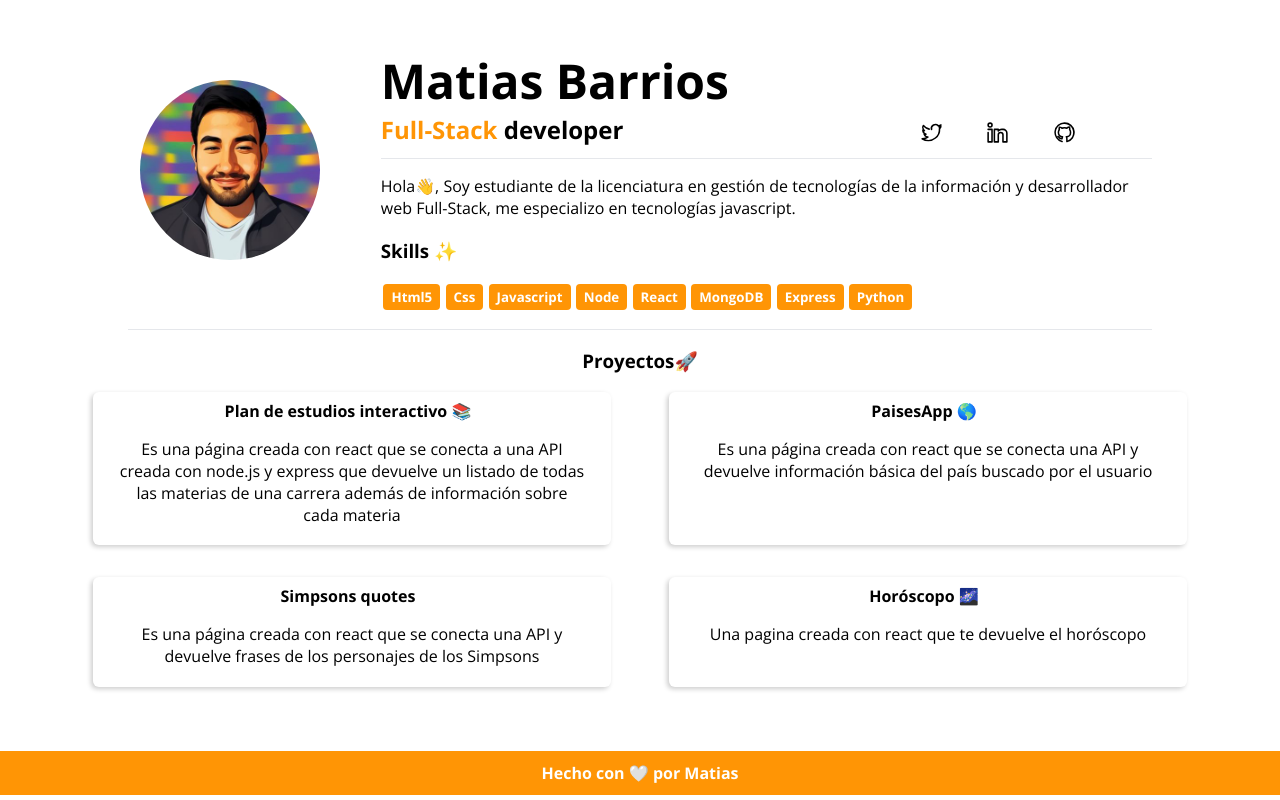
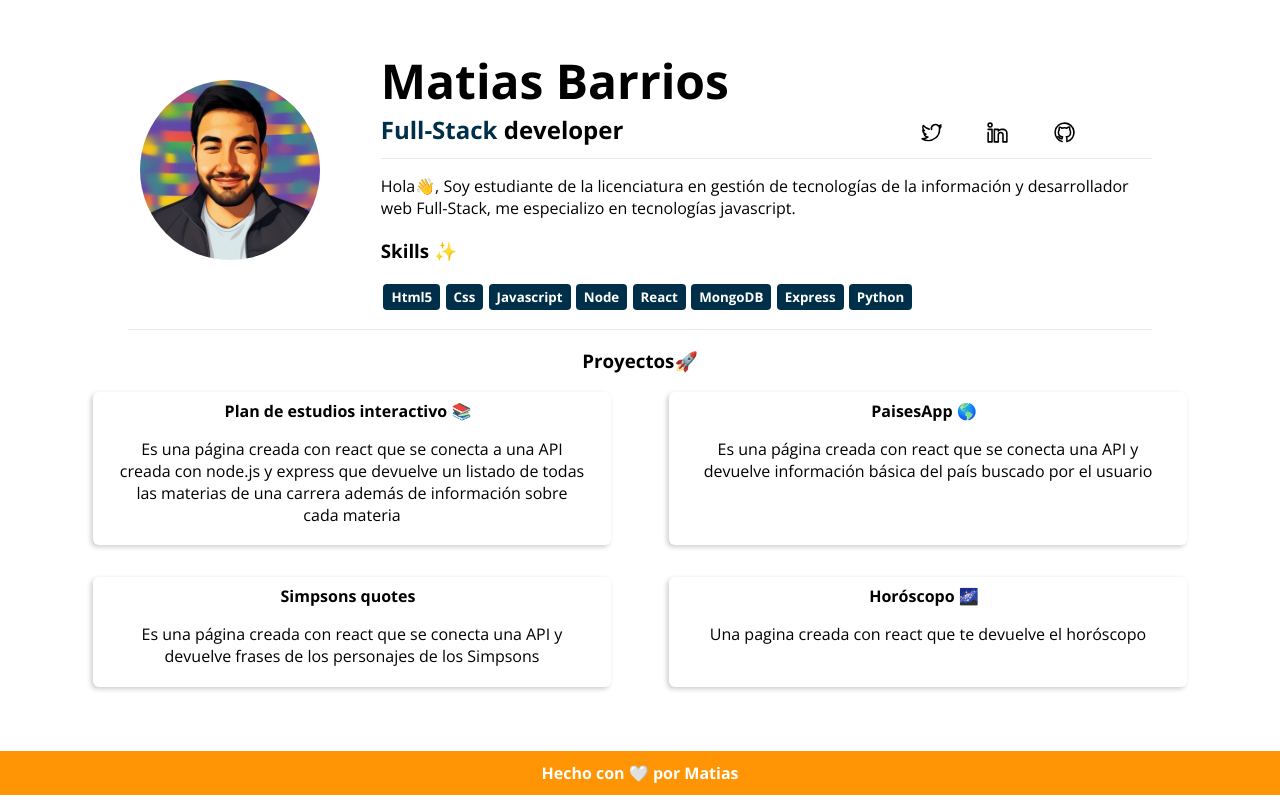
Before and after one commit to Matias-Py/matias-portafolio, a JavaScript app: page / in a window 1280 px wide. Built offline with nearby package versions, Linux system fonts and the light colour scheme; the HTML template or start-up script is replaced by a standard one.

Commit message:
Update App.css

```diff
--- a/src/App.css
+++ b/src/App.css
@@ -47,7 +47,7 @@ p {
         width: 40%;
         padding: .5em;
         border: none;
-        background-color: #ff9505;
+        background-color: #003049;
         color: #000;
         border-radius: 4px;
         margin: .2em
@@ -66,7 +66,7 @@ p {
         padding-top: 0
     }
     #fullstack {
-        color: #cc5803
+        color: #003049
     }
     #social {
         display: flex;
@@ -213,7 +213,7 @@ p {
         width: 70%;
         padding: .5em;
         border: none;
-        background-color: #ff9505;
+        background-color: #003049;
         color: #000;
         border-radius: 4px;
         margin: .2em
@@ -236,7 +236,7 @@ h4 {
     padding-top: .3em
 }
 #fullstack {
-    color: #ff9505
+    color: #003049
 }
 a:hover {
     cursor: pointer
@@ -256,7 +256,7 @@ p {
     margin-bottom: 1em
 }
 .skill {
-    background-color: #ff9505;
+    background-color: #003049;
     color: #fff;
     font-weight: 700;
     width: auto;
```
